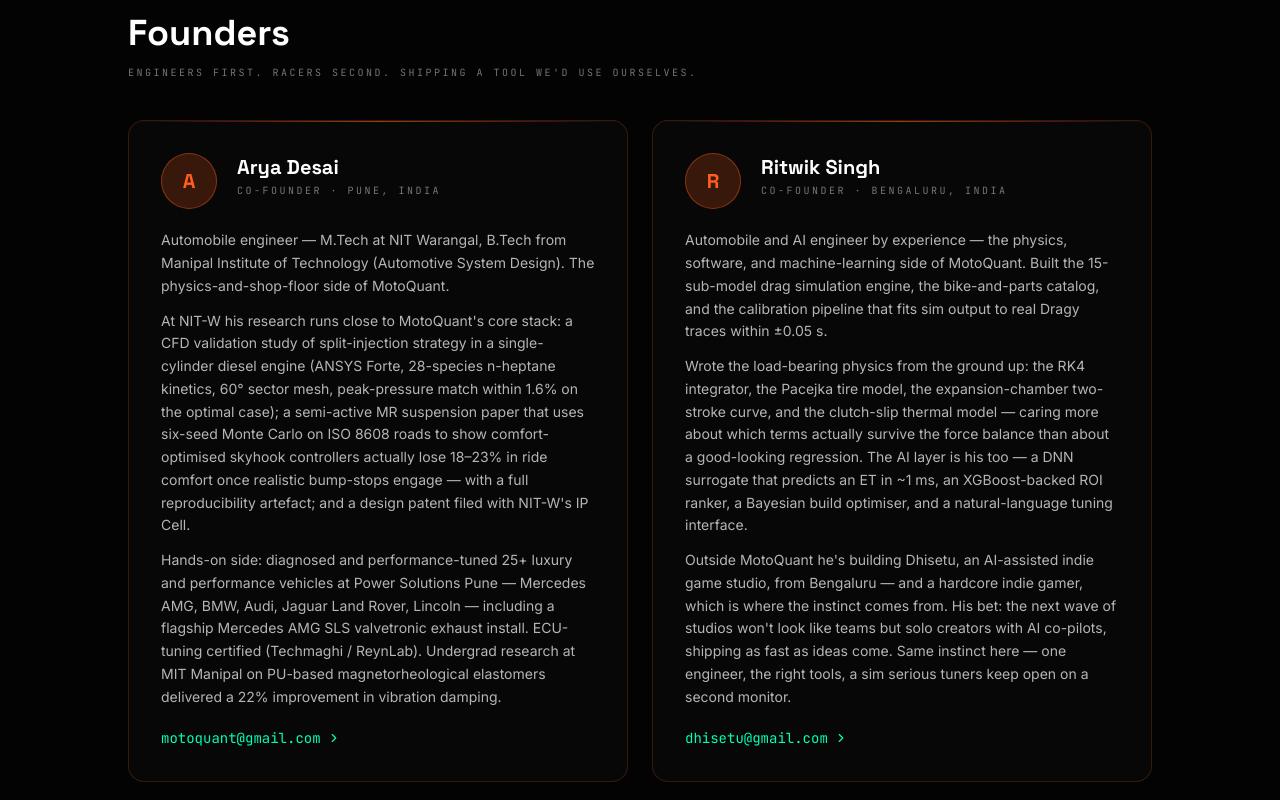
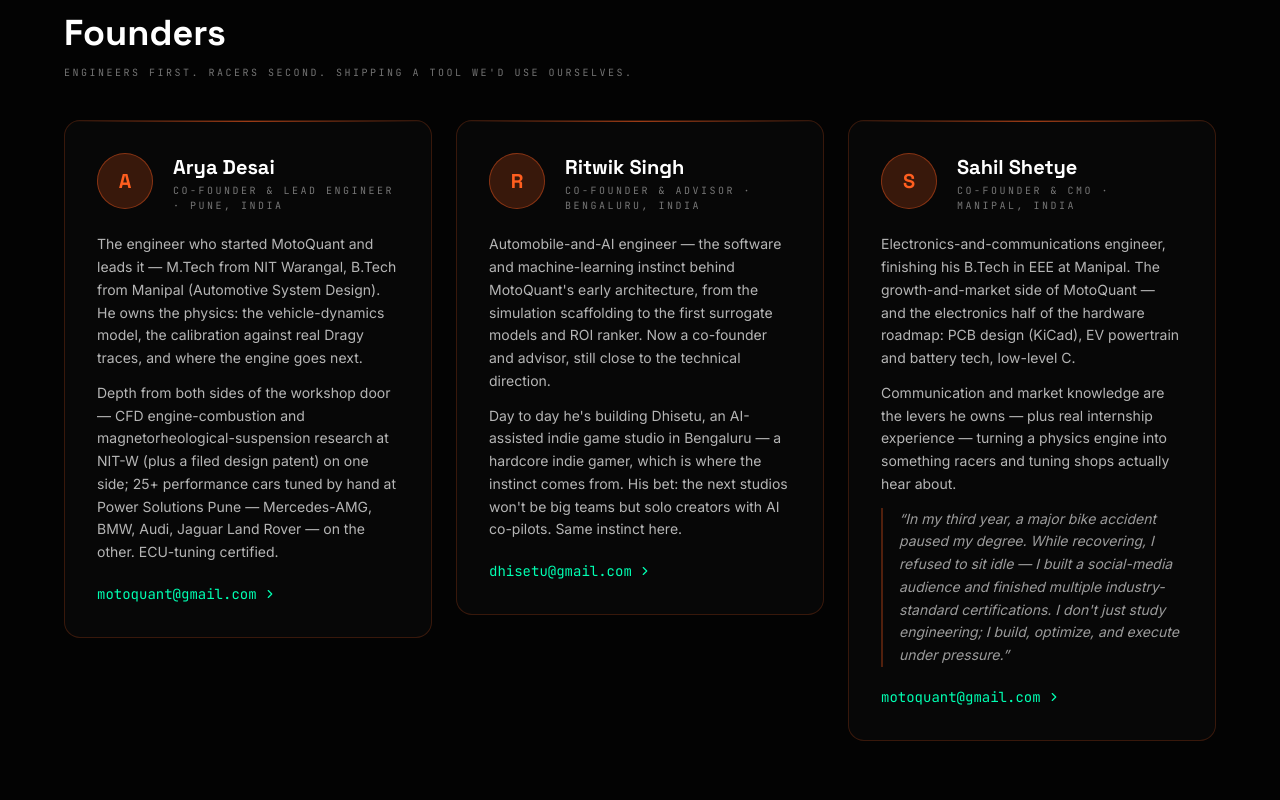
Before and after one commit to toto171/MotoQuant.in, a Next.js app in the folder web/: page /about in a window 1280 px wide. Shown: the part 1340-2140 px from the top of the page. Built offline with nearby package versions, Linux system fonts and the light colour scheme; no server answers.

Commit message:
About page — role updates + Sahil Shetye (CMO) onboard (#93)
Arya -> Co-founder & Lead Engineer, Ritwik -> Co-founder & Advisor, add
Sahil Shetye (Co-founder & CMO). Three-up founders grid, rebalanced +
compacted bios, schema.org founder list updated.

```diff
--- a/web/app/StructuredData.js
+++ b/web/app/StructuredData.js
@@ -30,8 +30,9 @@ export function organizationSchema() {
       'First-principles physics engine for motorcycle quarter-mile drag racing. Predict ET, compare builds, and quantify parts ROI for 535+ bikes.',
     foundingDate: '2025-11-01',
     founder: [
+      { '@type': 'Person', name: 'Arya Desai' },
       { '@type': 'Person', name: 'Ritwik Singh' },
-      { '@type': 'Person', name: 'Arya Desai' },
+      { '@type': 'Person', name: 'Sahil Shetye' },
     ],
     sameAs: [
       'https://twitter.com/motoquant',
--- a/web/app/about/page.js
+++ b/web/app/about/page.js
@@ -90,7 +90,7 @@ export default function AboutPage() {
 
       {/* Hero — unified cockpit voice */}
       <PageHero
-        kicker="founders · pune, india"
+        kicker="founders · india"
         badge="Our story"
         title={<>Built in Pune.<br />For <span className="text-gradient-orange">the strip.</span></>}
         sub={
@@ -141,38 +141,46 @@ export default function AboutPage() {
 
       {/* Founders */}
       <section className="py-20 md:py-28 px-6 border-b border-brand-orange/10 bg-ink-1/30">
-        <div className="max-w-5xl mx-auto">
-          <CodeComment className="mb-10">crew manifest · two entries</CodeComment>
+        <div className="max-w-6xl mx-auto">
+          <CodeComment className="mb-10">crew manifest · three entries</CodeComment>
           <h2 className="font-display font-bold text-3xl md:text-4xl mb-3 text-white">Founders</h2>
           <p className="font-mono text-[10px] uppercase tracking-[0.25em] text-white/45 mb-10">
             Engineers first. Racers second. Shipping a tool we&apos;d use ourselves.
           </p>
 
-          <div className="grid md:grid-cols-2 gap-6">
+          <div className="grid md:grid-cols-2 lg:grid-cols-3 gap-6">
             <Reveal>
-              <FounderCard initial="A" name="Arya Desai" role="Co-founder · Pune, India" email="motoquant@gmail.com">
+              <FounderCard initial="A" name="Arya Desai" role="Co-founder & Lead Engineer · Pune, India" email="motoquant@gmail.com">
                 <p>
-                  Automobile engineer — M.Tech at NIT Warangal, B.Tech from Manipal Institute of Technology (Automotive System Design). The physics-and-shop-floor side of MotoQuant.
+                  The engineer who started MotoQuant and leads it — M.Tech from NIT Warangal, B.Tech from Manipal (Automotive System Design). He owns the physics: the vehicle-dynamics model, the calibration against real Dragy traces, and where the engine goes next.
                 </p>
                 <p>
-                  At NIT-W his research runs close to MotoQuant&apos;s core stack: a CFD validation study of split-injection strategy in a single-cylinder diesel engine (ANSYS Forte, 28-species n-heptane kinetics, 60° sector mesh, peak-pressure match within 1.6% on the optimal case); a semi-active MR suspension paper that uses six-seed Monte Carlo on ISO 8608 roads to show comfort-optimised skyhook controllers actually lose 18–23% in ride comfort once realistic bump-stops engage — with a full reproducibility artefact; and a design patent filed with NIT-W&apos;s IP Cell.
-                </p>
-                <p>
-                  Hands-on side: diagnosed and performance-tuned 25+ luxury and performance vehicles at Power Solutions Pune — Mercedes AMG, BMW, Audi, Jaguar Land Rover, Lincoln — including a flagship Mercedes AMG SLS valvetronic exhaust install. ECU-tuning certified (Techmaghi / ReynLab). Undergrad research at MIT Manipal on PU-based magnetorheological elastomers delivered a 22% improvement in vibration damping.
+                  Depth from both sides of the workshop door — CFD engine-combustion and magnetorheological-suspension research at NIT-W (plus a filed design patent) on one side; 25+ performance cars tuned by hand at Power Solutions Pune — Mercedes-AMG, BMW, Audi, Jaguar Land Rover — on the other. ECU-tuning certified.
                 </p>
               </FounderCard>
             </Reveal>
 
             <Reveal delay={0.08}>
-              <FounderCard initial="R" name="Ritwik Singh" role="Co-founder · Bengaluru, India" email="dhisetu@gmail.com">
+              <FounderCard initial="R" name="Ritwik Singh" role="Co-founder & Advisor · Bengaluru, India" email="dhisetu@gmail.com">
                 <p>
-                  Automobile and AI engineer by experience — the physics, software, and machine-learning side of MotoQuant. Built the 15-sub-model drag simulation engine, the bike-and-parts catalog, and the calibration pipeline that fits sim output to real Dragy traces within ±0.05 s.
+                  Automobile-and-AI engineer — the software and machine-learning instinct behind MotoQuant&apos;s early architecture, from the simulation scaffolding to the first surrogate models and ROI ranker. Now a co-founder and advisor, still close to the technical direction.
                 </p>
                 <p>
-                  Wrote the load-bearing physics from the ground up: the RK4 integrator, the Pacejka tire model, the expansion-chamber two-stroke curve, and the clutch-slip thermal model — caring more about which terms actually survive the force balance than about a good-looking regression. The AI layer is his too — a DNN surrogate that predicts an ET in ~1 ms, an XGBoost-backed ROI ranker, a Bayesian build optimiser, and a natural-language tuning interface.
+                  Day to day he&apos;s building Dhisetu, an AI-assisted indie game studio in Bengaluru — a hardcore indie gamer, which is where the instinct comes from. His bet: the next studios won&apos;t be big teams but solo creators with AI co-pilots. Same instinct here.
+                </p>
+              </FounderCard>
+            </Reveal>
+
+            <Reveal delay={0.16}>
+              <FounderCard initial="S" name="Sahil Shetye" role="Co-founder & CMO · Manipal, India" email="motoquant@gmail.com">
+                <p>
+                  Electronics-and-communications engineer, finishing his B.Tech in EEE at Manipal. The growth-and-market side of MotoQuant — and the electronics half of the hardware roadmap: PCB design (KiCad), EV powertrain and battery tech, low-level C.
                 </p>
                 <p>
-                  Outside MotoQuant he&apos;s building Dhisetu, an AI-assisted indie game studio, from Bengaluru — and a hardcore indie gamer, which is where the instinct comes from. His bet: the next wave of studios won&apos;t look like teams but solo creators with AI co-pilots, shipping as fast as ideas come. Same instinct here — one engineer, the right tools, a sim serious tuners keep open on a second monitor.
+                  Communication and market knowledge are the levers he owns — plus real internship experience — turning a physics engine into something racers and tuning shops actually hear about.
+                </p>
+                <p className="border-l-2 border-brand-orange/30 pl-4 italic text-white/60">
+                  &ldquo;In my third year, a major bike accident paused my degree. While recovering, I refused to sit idle — I built a social-media audience and finished multiple industry-standard certifications. I don&apos;t just study engineering; I build, optimize, and execute under pressure.&rdquo;
                 </p>
               </FounderCard>
             </Reveal>
```
